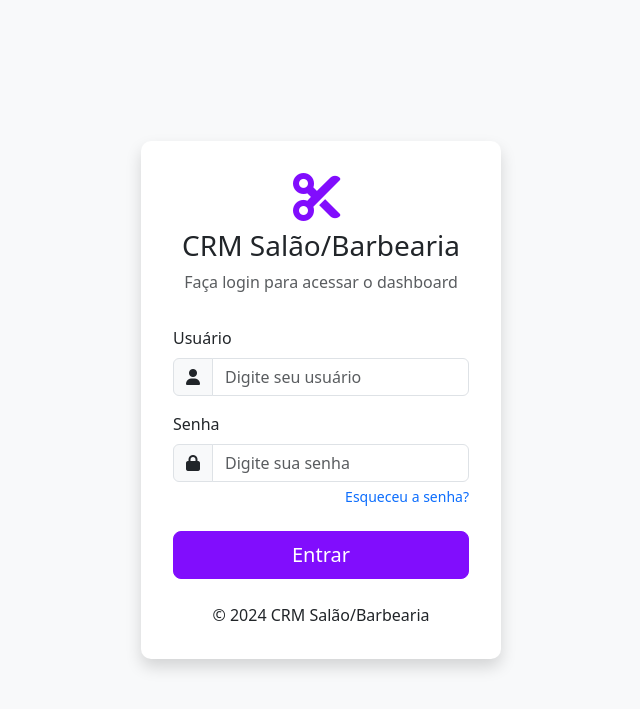
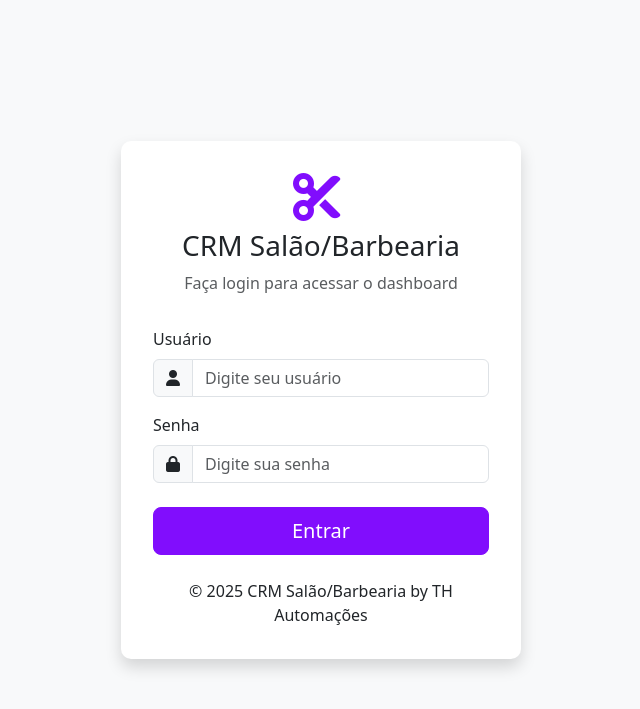
Before and after one commit to matheus051004/CrmSalao, a FastAPI app: template templates/login.jinja in a window 1280 px wide. Shown: the top 709 px of the page, without its empty margins (319-959 px from the left). Run offline with FastAPI, Linux system fonts and the light colour scheme; the template is opened without the code that fills it, so the values that code supplies are empty; some libraries are stand-ins or nearby versions.

Commit message:
add login page template and update main application route

```diff
--- a/app/main.py
+++ b/app/main.py
@@ -4,11 +4,13 @@ from fastapi.staticfiles import StaticFiles
 from starlette.templating import Jinja2Templates
 from fastapi import Request
 
-app = FastAPI(title="FastAPI Example", description="A simple FastAPI example", version="1.0.0")
+app = FastAPI(title="FastAPI Example", description="A simple FastAPI example")
 
 templates = Jinja2Templates(directory="./templates")
 app.mount('/static', StaticFiles(directory="./static"), name="static")
 
 @app.get("/login", response_class=HTMLResponse)
 async def read_root(request: Request):
-    return templates.TemplateResponse("login.jinja", {"request": request})
+    return templates.TemplateResponse("login.jinja", {
+        'v': "1.0.0",
+    })
--- a/templates/login.jinja
+++ b/templates/login.jinja
@@ -5,7 +5,7 @@
     <meta name="viewport" content="width=device-width, initial-scale=1.0">
     <title>Login - CRM Salão/Barbearia</title>
     <!-- Bootstrap 5 CSS -->
-    <link href="/static/bootstrap/bootstrap.css" rel="stylesheet">
+    <link href="/static/bootstrap/bootstrap.css?v={{ v }}" rel="stylesheet">
     <!-- Font Awesome para ícones -->
     <link rel="stylesheet" href="https://cdnjs.cloudflare.com/ajax/libs/font-awesome/6.0.0/css/all.min.css">
     <style>
@@ -54,9 +54,6 @@
                         <span class="input-group-text"><i class="fas fa-lock"></i></span>
                         <input type="password" class="form-control" id="password" name="password" placeholder="Digite sua senha" required>
                     </div>
-                    <div class="form-text text-end">
-                        <a href="#" class="text-decoration-none">Esqueceu a senha?</a>
-                    </div>
                 </div>
 
                 <div class="d-grid gap-2">
@@ -65,12 +62,12 @@
             </form>
 
             <div class="mt-4 text-center">
-                <p class="mb-0">© 2024 CRM Salão/Barbearia</p>
+                <p class="mb-0">© 2025 CRM Salão/Barbearia by TH Automações</p>
             </div>
         </div>
     </div>
 
     <!-- Bootstrap 5 JS Bundle com Popper -->
-    <script src="/static/bootstrap/bootstrap.bundle.js"></script>
+    <script src="/static/bootstrap/bootstrap.bundle.js?v={{ v }}"></script>
 </body>
 </html>
```
